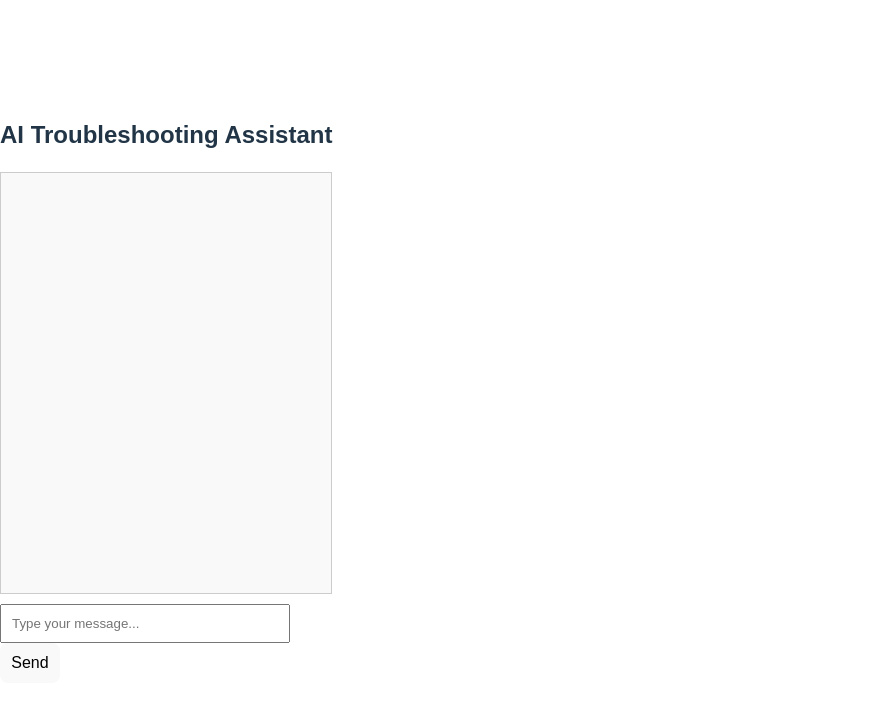
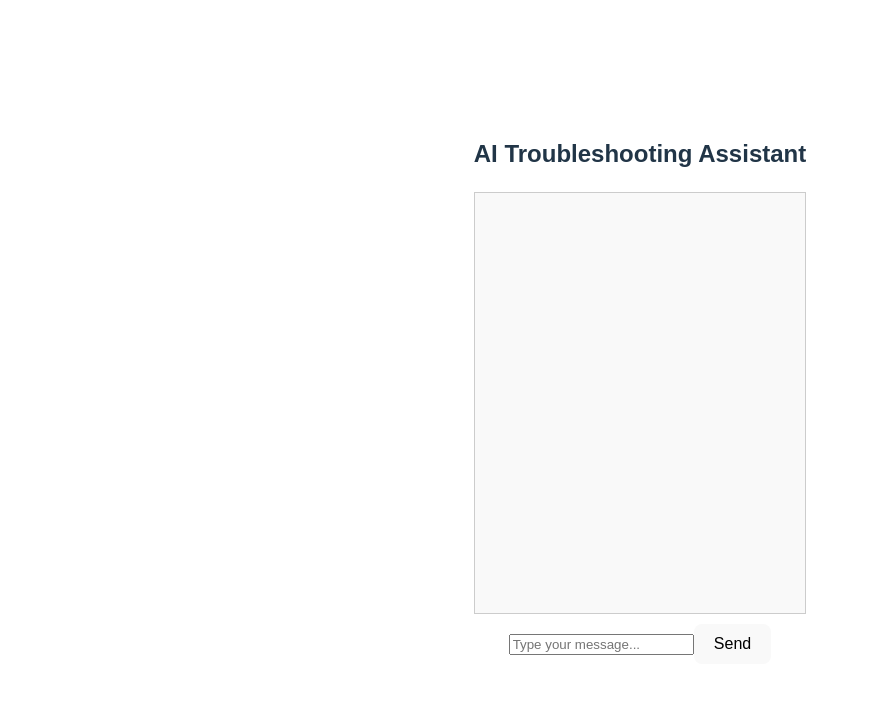
Before and after one commit to mawegrzyn-ux/troubleshooting-assistant, a React (Vite) app in the folder frontend/: page / in a window 1280 px wide. Shown: the top 706 px of the page, without its empty margins (0-869 px from the left). Built offline with nearby package versions, Linux system fonts and the light colour scheme.

Commit message:
Update App.jsx

```diff
--- a/frontend/src/App.jsx
+++ b/frontend/src/App.jsx
@@ -1,115 +1,93 @@
 import { useState } from "react";
-
+import "./App.css";
 
 function App() {
-
   const [messages, setMessages] = useState([]);
-
   const [input, setInput] = useState("");
 
-
   const sendMessage = async () => {
-
     if (!input.trim()) return;
-
-
-    // Add user's message to the chat
-
-    setMessages([...messages, { sender: "You", text: input }]);
-
+    setMessages([...messages, { sender: "you", text: input }]);
 
     try {
-
-      const res = await fetch("http://35.179.32.94:3000/chat", {
-
+      const res = await fetch("http://YOUR_LIGHTSAIL_PUBLIC_IP:3000/chat", {
         method: "POST",
-
         headers: { "Content-Type": "application/json" },
-
         body: JSON.stringify({ message: input }),
-
       });
-
       const data = await res.json();
 
-
-      setMessages((prev) => [...prev, { sender: "Assistant", text: data.reply }]);
-
+      setMessages((prev) => [...prev, { sender: "assistant", text: data.reply }]);
     } catch (error) {
-
-      setMessages((prev) => [...prev, { sender: "Assistant", text: "Error: " + error }]);
-
+      setMessages((prev) => [...prev, { sender: "assistant", text: "Error: " + error }]);
     }
 
-
     setInput("");
-
   };
 
+  const renderAssistantMessage = (text) => {
+    return (
+      <div className="assistant-section">
+        {text.split("- ").map((section, i) => {
+          if (section.startsWith("Problem:")) {
+            return (
+              <p key={i}>
+                <strong>Problem:</strong> {section.replace("Problem:", "").trim()}
+              </p>
+            );
+          }
+          if (section.startsWith("Steps:")) {
+            const steps = section
+              .replace("Steps:", "")
+              .split("•")
+              .filter((s) => s.trim().length > 0);
+            return (
+              <div key={i}>
+                <strong>Steps:</strong>
+                <ul>
+                  {steps.map((step, j) => (
+                    <li key={j}>{step.trim()}</li>
+                  ))}
+                </ul>
+              </div>
+            );
+          }
+          if (section.startsWith("When to call support:")) {
+            return (
+              <p key={i}>
+                <strong>When to call support:</strong>{" "}
+                {section.replace("When to call support:", "").trim()}
+              </p>
+            );
+          }
+          return null;
+        })}
+      </div>
+    );
+  };
 
   return (
-
-    <div style={{ maxWidth: "600px", margin: "20px auto", fontFamily: "Arial" }}>
-
+    <div className="chat-container">
       <h2>AI Troubleshooting Assistant</h2>
-
-      <div
-
-        style={{
-
-          border: "1px solid #ccc",
-
-          padding: "10px",
-
-          height: "400px",
-
-          overflowY: "auto",
-
-          marginBottom: "10px",
-
-          background: "#f9f9f9",
-
-        }}
-
-      >
-
+      <div className="chat-box">
         {messages.map((msg, index) => (
-
-          <div key={index}>
-
-            <strong>{msg.sender}:</strong> {msg.text}
-
+          <div key={index} className={`message ${msg.sender}`}>
+            <strong>{msg.sender === "you" ? "You" : "Assistant"}:</strong>
+            {msg.sender === "assistant" ? renderAssistantMessage(msg.text) : <p>{msg.text}</p>}
           </div>
-
         ))}
-
       </div>
-
+      <div className="input-container">
         <input
-
-        style={{ width: "80%", padding: "10px" }}
-
           value={input}
-
           onChange={(e) => setInput(e.target.value)}
-
           placeholder="Type your message..."
-
           onKeyDown={(e) => e.key === "Enter" && sendMessage()}
-
         />
-
-      <button style={{ width: "18%", padding: "10px" }} onClick={sendMessage}>
-
-        Send
-
-      </button>
-
+        <button onClick={sendMessage}>Send</button>
       </div>
-
+    </div>
   );
-
 }
 
-
 export default App;
```
Lines whose indentation alone changed are shown as unchanged.
